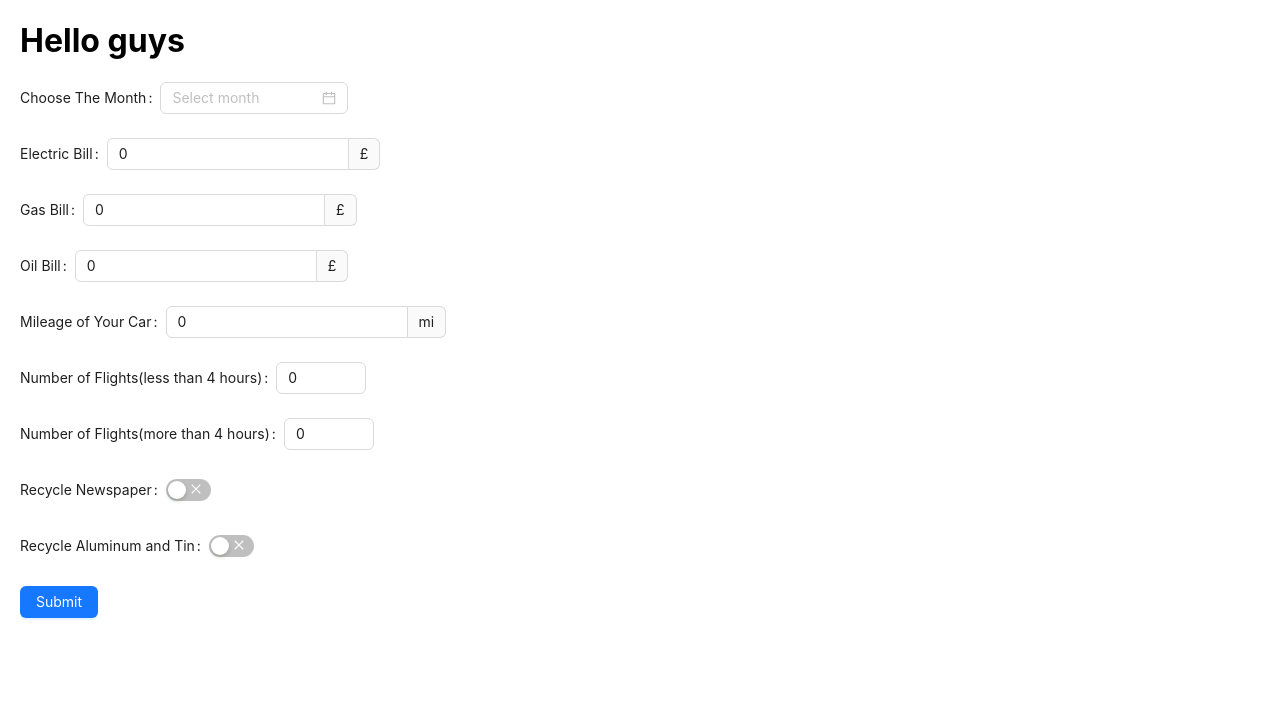
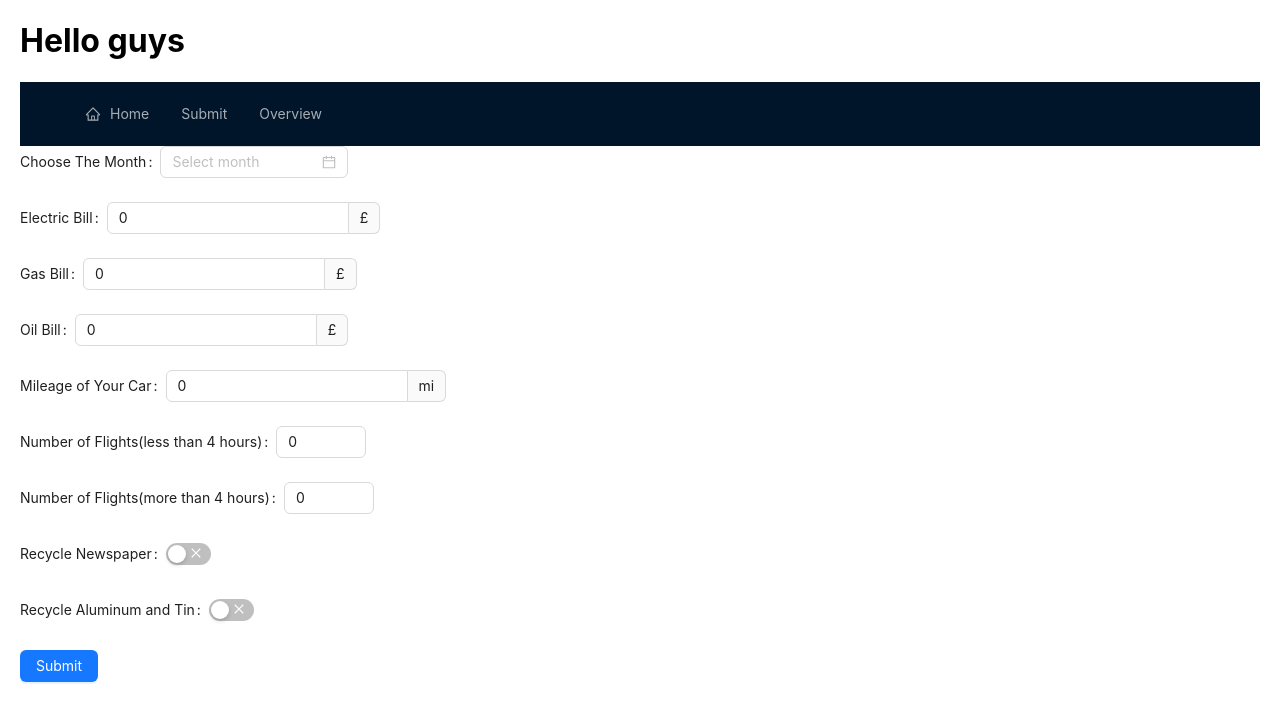
Before and after one commit to RekaKovacs93/CO2-Calculator, a React (Create React App) app in the folder client/: page / in a window 1280 px wide. Shown: the top 722 px of the page. Built offline with nearby package versions, Linux system fonts and the light colour scheme.

Commit message:
added the navbar

```diff
--- /dev/null
+++ b/client/src/components/NavBar.js
@@ -0,0 +1,18 @@
+import { Layout, Menu } from 'antd';
+import { HomeOutlined } from '@ant-design/icons';
+
+const { Header } = Layout;
+
+const NavBar = () => (
+  <Layout className="layout">
+    <Header style={{ display: 'flex', justifyContent: 'space-between' }}>
+      <Menu theme="dark" mode="horizontal" >
+        <Menu.Item key="1" icon={<HomeOutlined/>}>Home</Menu.Item>
+        <Menu.Item key="2">Submit</Menu.Item>
+        <Menu.Item key="3">Overview</Menu.Item>
+      </Menu>
+    </Header>
+  </Layout>
+);
+
+export default NavBar;
--- a/client/src/containers/container.js
+++ b/client/src/containers/container.js
@@ -2,6 +2,7 @@ import React from "react";
 import DoughnutChart from "../components/chart_component";
 import { useState } from "react";
 import MetersForm from "../components/MetersForm";
+import Navbar from "../components/NavBar";
 
 import Suggestions from "../components/Suggestions";
 import UpdateForm from "../components/UpdateForm";
@@ -20,12 +21,13 @@ function Container() {
       <h1>Hello guys</h1>
 
 
-
+      <Navbar/>
       {carbonTrackerCollection ? <UpdateForm addTrackingData = {addTrackingData} carbonTrackerCollection={carbonTrackerCollection}/>: <MetersForm addTrackingData = {addTrackingData}/>}
 
       {carbonTrackerCollection ? <DoughnutChart carbonTrackerCollection={carbonTrackerCollection}/>: null}
       {/* {carbonTrackerCollection ? <Suggestions carbonTrackerCollection={carbonTrackerCollection}/>: null} */}
       {carbonTrackerCollection ? <BarChartComp carbonTrackerCollection={carbonTrackerCollection}/>: null}
+
     </>
   );
 }
```
